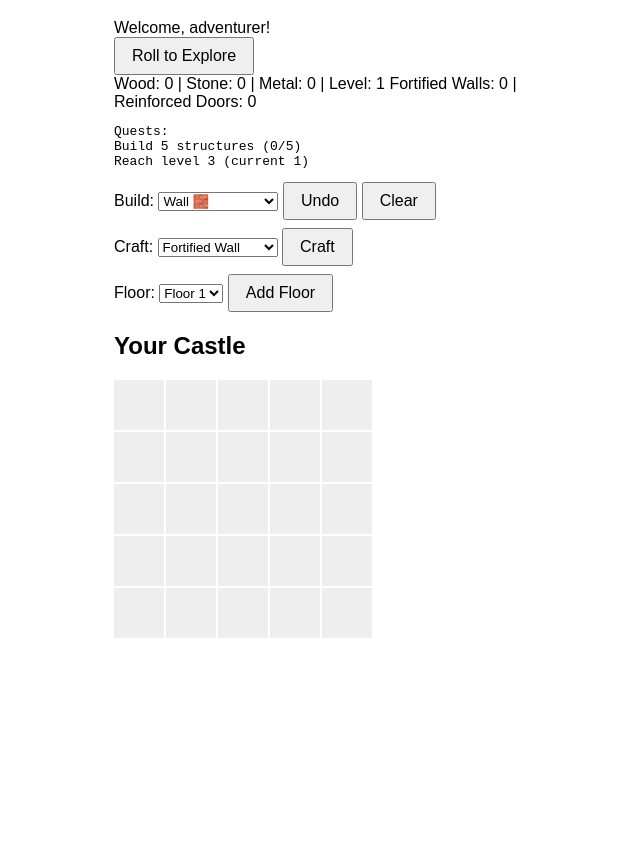
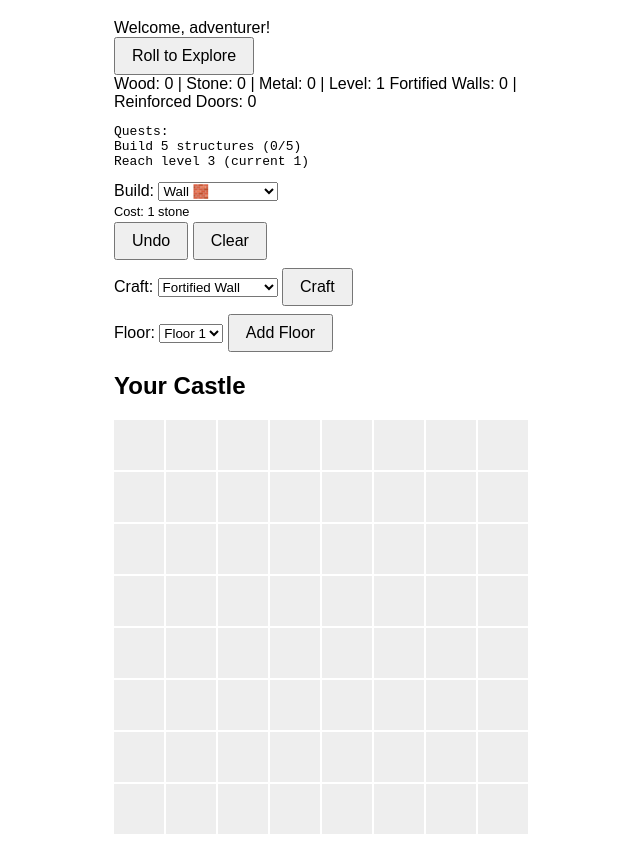
Before and after one commit to hendrism/dice-castle, a plain HTML site: page index.html in a window 1280 px wide. Shown: the part 78-928 px from the top of the page, without its empty margins (286-926 px from the left). Before the commit the page ends 800 px from the top, so only its background shows below. Drawn offline with Linux system fonts and the light colour scheme.

Commit message:
Show build costs and enlarge grid

```diff
--- a/app.js
+++ b/app.js
@@ -1,5 +1,5 @@
 // constants
-const GRID_SIZE = 5;
+const GRID_SIZE = 8;
 const RESOURCE_TYPES = { WOOD: 'wood', STONE: 'stone', METAL: 'metal' };
 
 const CRAFTABLES = {
@@ -134,11 +134,29 @@ document.getElementById('exploreBtn').addEventListener('click', () => {
 // grid setup
 const gridEl = document.getElementById('grid');
 const buildSelect = document.getElementById('buildSelect');
+const buildCostEl = document.getElementById('buildCost');
 const craftSelect = document.getElementById('craftSelect');
 const floorSelect = document.getElementById('floorSelect');
 const addFloorBtn = document.getElementById('addFloorBtn');
 let selectedBuild = buildSelect.value;
-buildSelect.addEventListener('change', e => (selectedBuild = e.target.value));
+buildSelect.addEventListener('change', e => {
+  selectedBuild = e.target.value;
+  updateBuildCost();
+});
+
+function updateBuildCost() {
+  const building = BUILDINGS[selectedBuild];
+  if (building.cost) {
+    const costStr = Object.entries(building.cost)
+      .map(([r, n]) => `${n} ${r}`)
+      .join(', ');
+    buildCostEl.textContent = `Cost: ${costStr}`;
+  } else if (building.inventoryItem) {
+    buildCostEl.textContent = `Uses: 1 ${building.inventoryItem}`;
+  } else {
+    buildCostEl.textContent = '';
+  }
+}
 
 function populateFloors() {
   floorSelect.innerHTML = '';
@@ -252,3 +270,4 @@ document.getElementById('clearBtn').addEventListener('click', () => {
 populateFloors();
 drawGrid();
 updateResources();
+updateBuildCost();
--- a/index.html
+++ b/index.html
@@ -29,6 +29,7 @@
       <option value="fortifiedWall">Fortified Wall</option>
       <option value="reinforcedDoor">Reinforced Door</option>
     </select>
+    <div id="buildCost"></div>
     <button id="undoBtn">Undo</button>
     <button id="clearBtn">Clear</button>
   </div>
--- a/styles.css
+++ b/styles.css
@@ -6,6 +6,10 @@ body {
 }
 #buildControls {
   margin: 0.5em 0;
+}
+#buildCost {
+  font-size: 0.8em;
+  margin: 0.25em 0;
 }
 #craftControls,
 #floorControls,
```
